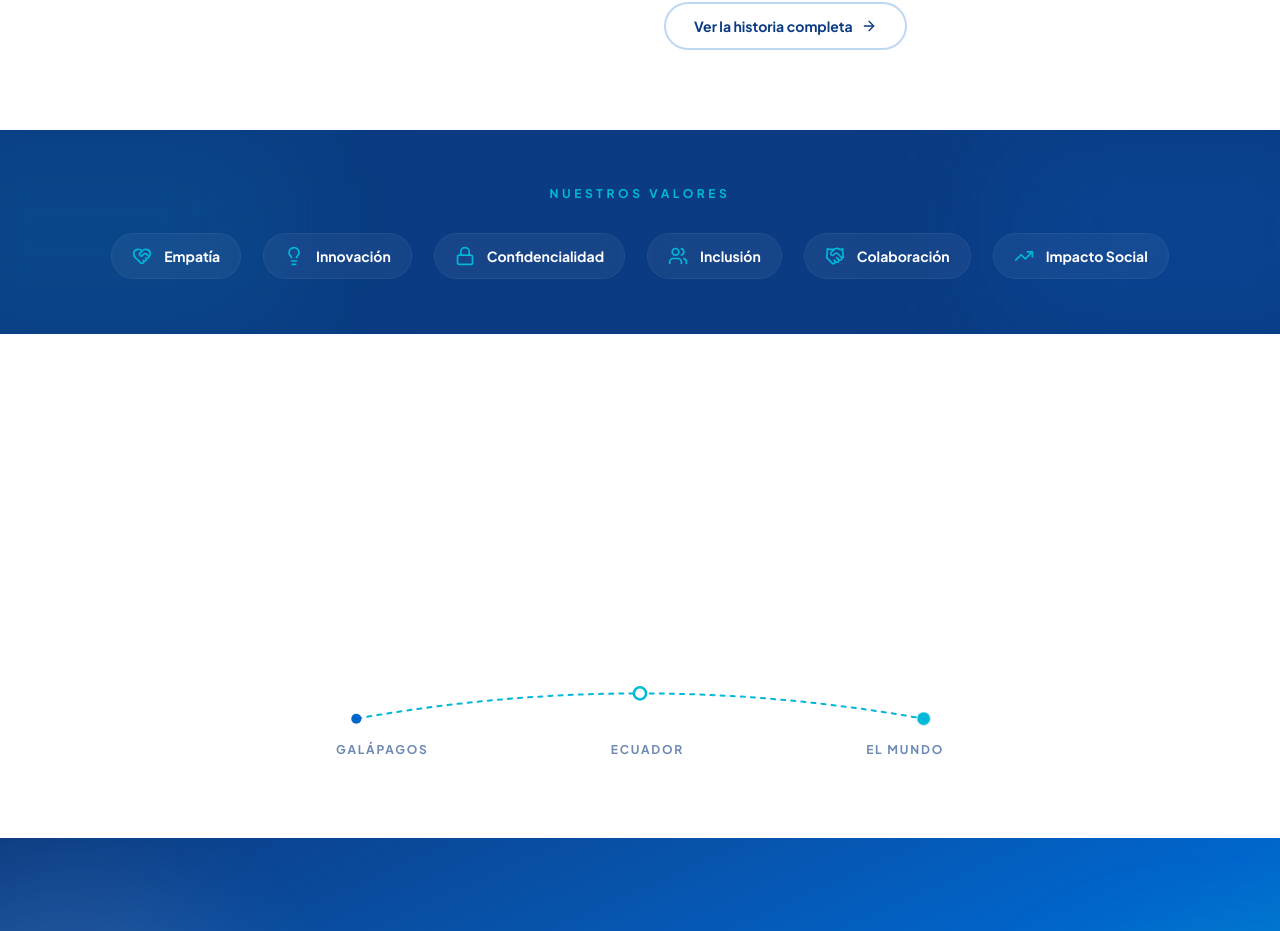
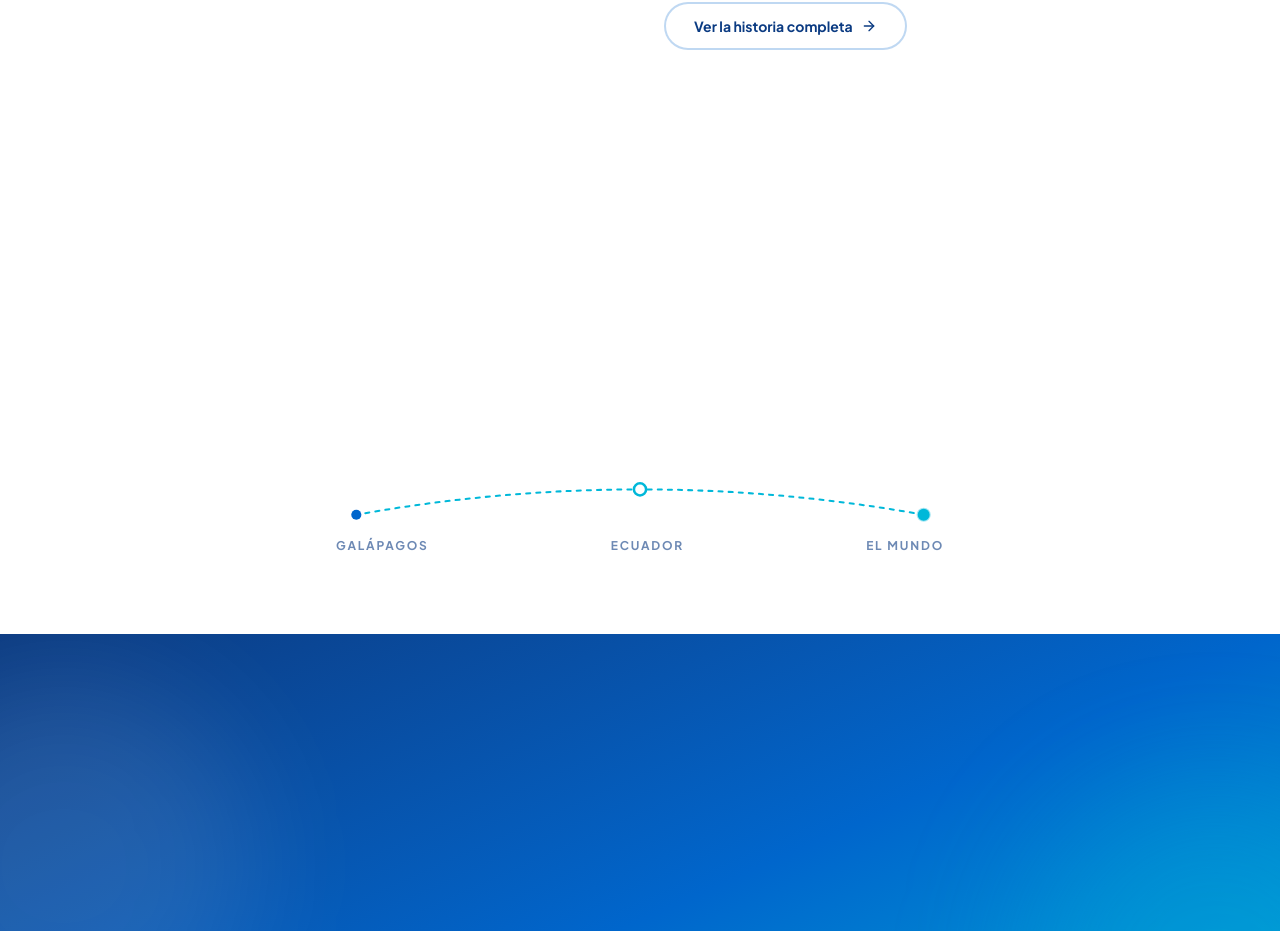
Before and after one commit to nelita0412-afk/NeuroFamilia-AI, a Next.js app in the folder apps/web/: page /acerca in a window 1280 px wide. Shown: the part 3410-4341 px from the top of the page. Built offline with nearby package versions, Linux system fonts and the light colour scheme.

Commit message:
content(web): elimina seccion Nuestros Valores para simplificar la navegacion de Acerca

```diff
--- a/apps/web/src/components/landing/sections/about.tsx
+++ b/apps/web/src/components/landing/sections/about.tsx
@@ -7,16 +7,11 @@ import {
   Atom,
   Brain,
   Globe,
-  Handshake,
-  HeartHandshake,
   Lightbulb,
-  Lock,
   MonitorSmartphone,
   Network,
   Rocket,
   Sprout,
-  TrendingUp,
-  Users,
 } from 'lucide-react';
 
 /* ── 1. QUIÉNES SOMOS ─────────────────────────────────── */
@@ -116,18 +111,7 @@ const FOUNDERS = [
   },
 ];
 
-/* ── 5. VALORES ────────────────────────────────────────────── */
-
-const VALUES = [
-  { icon: HeartHandshake, label: 'Empatía' },
-  { icon: Lightbulb, label: 'Innovación' },
-  { icon: Lock, label: 'Confidencialidad' },
-  { icon: Users, label: 'Inclusión' },
-  { icon: Handshake, label: 'Colaboración' },
-  { icon: TrendingUp, label: 'Impacto Social' },
-];
-
-/* ── 6. MIRANDO HACIA EL FUTURO ───────────────────────────── */
+/* ── 5. MIRANDO HACIA EL FUTURO ───────────────────────────── */
 
 const FUTURE_STOPS = ['Galápagos', 'Ecuador', 'El mundo'];
 
@@ -341,28 +325,6 @@ export function AboutSection() {
         </div>
       </section>
 
-      {/* ── 5. VALORES · Banda horizontal ────────────────────── */}
-      <section className="js-about-values relative overflow-hidden bg-[#0B3B82] py-14">
-        <div className="pointer-events-none absolute -left-24 top-0 h-full w-96 bg-[#00B8D9]/10 blur-3xl" />
-        <div className="pointer-events-none absolute -right-24 top-0 h-full w-96 bg-[#0066CC]/20 blur-3xl" />
-        <div className="relative z-10 mx-auto max-w-6xl px-5 sm:px-8">
-          <p className="js-about-values-kicker text-center text-xs font-bold uppercase tracking-[0.3em] text-[#00B8D9]">
-            Nuestros Valores
-          </p>
-          <ul className="js-about-values-band mt-8 flex flex-wrap items-center justify-center gap-x-4 gap-y-5 lg:gap-x-6">
-            {VALUES.map(({ icon: Icon, label }) => (
-              <li
-                key={label}
-                className="js-value-item flex items-center gap-3 rounded-full bg-white/5 px-5 py-3 ring-1 ring-white/10 backdrop-blur-sm transition-[transform,background-color,box-shadow] duration-300 hover:-translate-y-0.5 hover:bg-white/10 hover:ring-[#00B8D9]/50"
-              >
-                <Icon className="h-5 w-5 text-[#00B8D9]" />
-                <span className="text-sm font-bold text-white">{label}</span>
-              </li>
-            ))}
-          </ul>
-        </div>
-      </section>
-
       {/* ── 6. MIRANDO HACIA EL FUTURO · Ruta proyectiva ─────── */}
       <section className="js-about-future relative overflow-hidden bg-white py-20">
         <div className="relative z-10 mx-auto max-w-3xl px-5 text-center sm:px-8">
```
